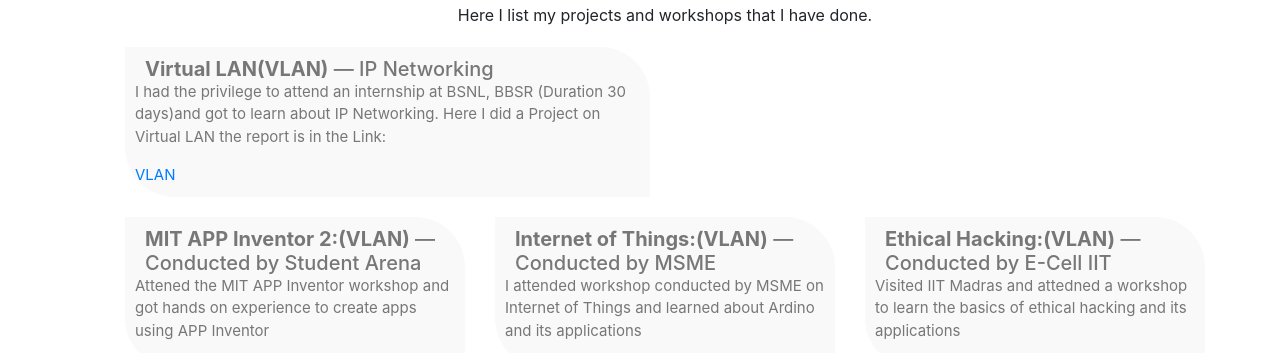
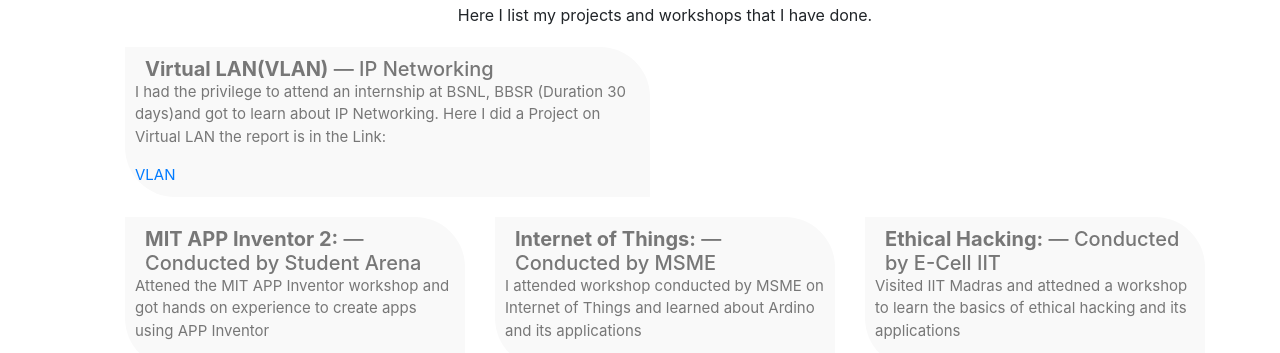
Before and after one commit to ArmaanRaut/Resume, a plain HTML site: page index.html in a window 1280 px wide. Shown: the part 1930-2283 px from the top of the page. Drawn offline with nearby package versions, Linux system fonts and the light colour scheme.

Commit message:
fixed a few text issues
I corrected  poject and workshop part

```diff
--- a/index.html
+++ b/index.html
@@ -204,21 +204,21 @@
         <div class="row-2"></div>
             <div class="col-md-4 workshop">
               <div class="project-box">
-                <h6><b>MIT APP Inventor 2:(VLAN)</b> — Conducted by Student Arena</h6>
+                <h6><b>MIT APP Inventor 2:</b> — Conducted by Student Arena</h6>
                 <p>Attened the MIT APP Inventor workshop and got hands on experience to create apps using APP Inventor</p>
               </div>
             </div>
 
             <div class="col-md-4 workshop">
               <div class="project-box">
-                <h6><b>Internet of Things:(VLAN)</b> — Conducted by MSME</h6>
+                <h6><b>Internet of Things:</b> — Conducted by MSME</h6>
                 <p>I attended workshop conducted by MSME on Internet of Things and learned about Ardino and its applications </p>
               </div>
             </div>
 
             <div class="col-md-4 workshop">
               <div class="project-box">
-                <h6><b>Ethical Hacking:(VLAN)</b> — Conducted by E-Cell IIT </h6>
+                <h6><b>Ethical Hacking:</b> — Conducted by E-Cell IIT </h6>
                 <p>Visited IIT Madras and attedned a workshop to learn the basics of ethical hacking and its applications</p>
               </div>
             </div>
```
